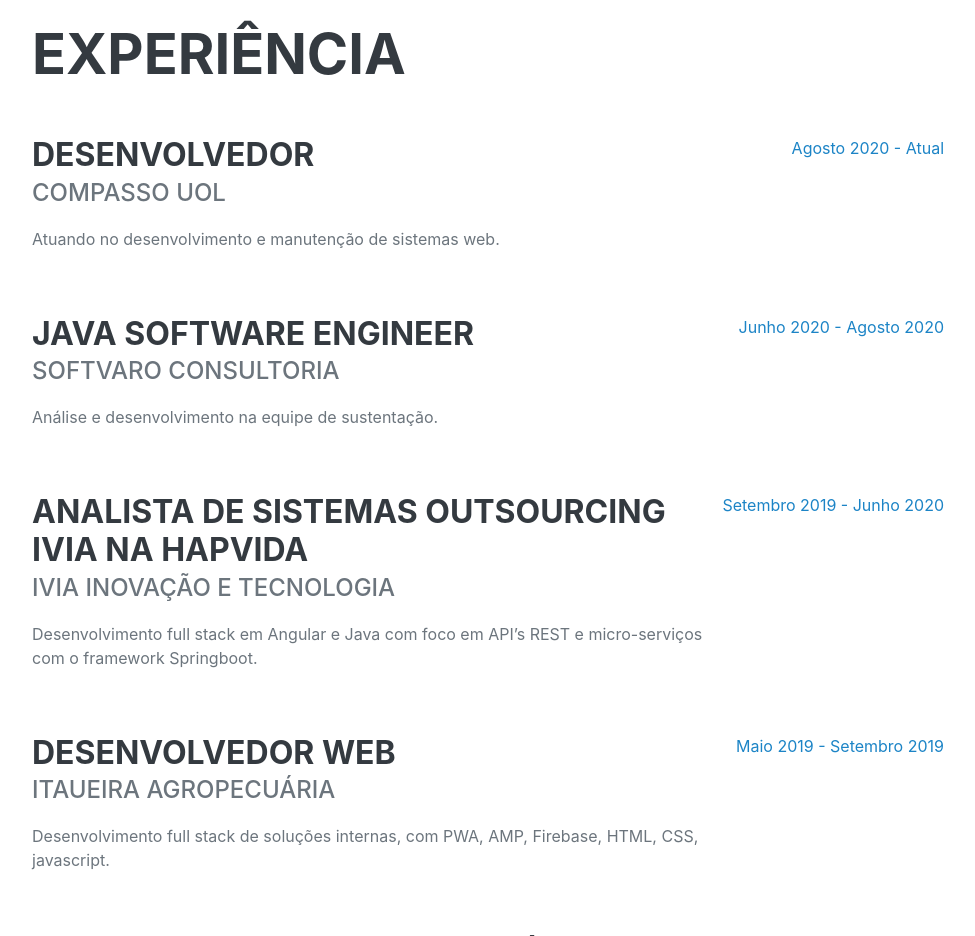
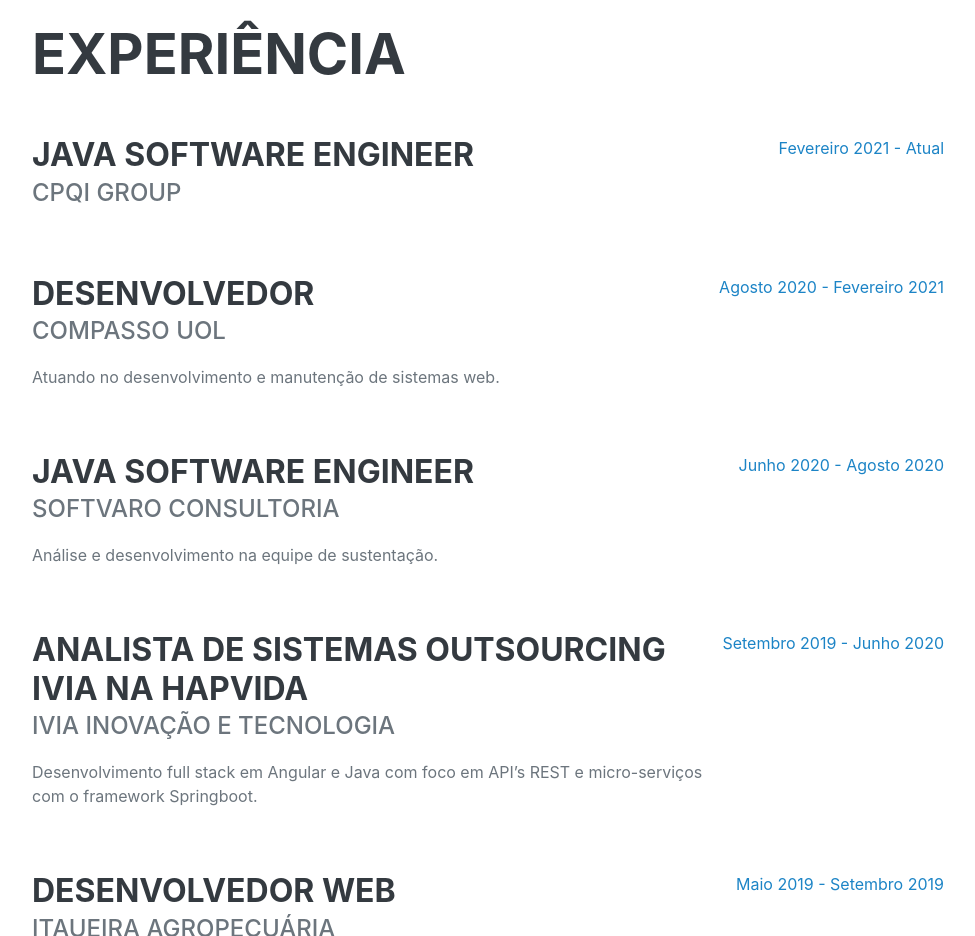
Before and after one commit to FabioCampello/fabiocampello.github.io, a plain HTML site: page index.html in a window 1280 px wide. Shown: the part 860-1796 px from the top of the page, without its empty margins (288-1263 px from the left). Drawn offline with nearby package versions, Linux system fonts and the light colour scheme; a web font is replaced by a local one.

Commit message:
Adicionado job CPQi

```diff
--- a/index.html
+++ b/index.html
@@ -70,6 +70,20 @@
             <div class="resume-section-content">
                 <h2 class="mb-5">Experiência</h2>
 
+                <!-- CPQI GROUP -->
+                <div class="d-flex flex-column flex-md-row justify-content-between mb-5">
+                    <div class="flex-grow-1">
+                        <h3 class="mb-0">Java Software Engineer</h3>
+                        <div class="subheading mb-3">CPQi Group</div>
+                        <!--
+                        <p>
+                            Atuando no desenvolvimento e manutenção de sistemas web.
+                        </p>
+                        -->
+                    </div>
+                    <div class="flex-shrink-0"><span class="text-primary">Fevereiro 2021 - Atual</span></div>
+                </div>
+
                 <!-- COMPASSO UOL -->
                 <div class="d-flex flex-column flex-md-row justify-content-between mb-5">
                     <div class="flex-grow-1">
@@ -79,7 +93,7 @@
                             Atuando no desenvolvimento e manutenção de sistemas web.
                         </p>
                     </div>
-                    <div class="flex-shrink-0"><span class="text-primary">Agosto 2020 - Atual</span></div>
+                    <div class="flex-shrink-0"><span class="text-primary">Agosto 2020 - Fevereiro 2021</span></div>
                 </div>
 
                 <!-- SOFTVARO -->
```
